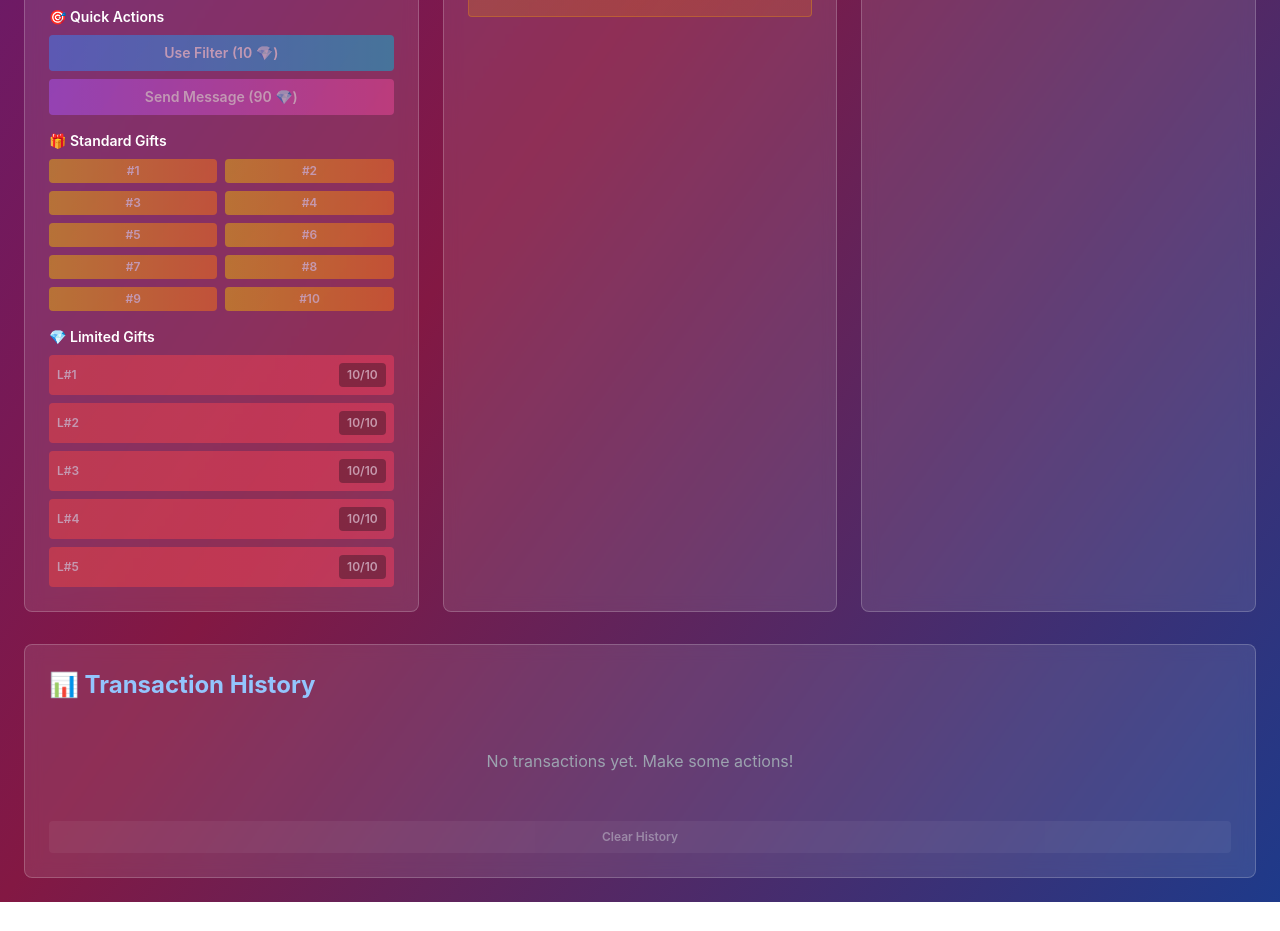
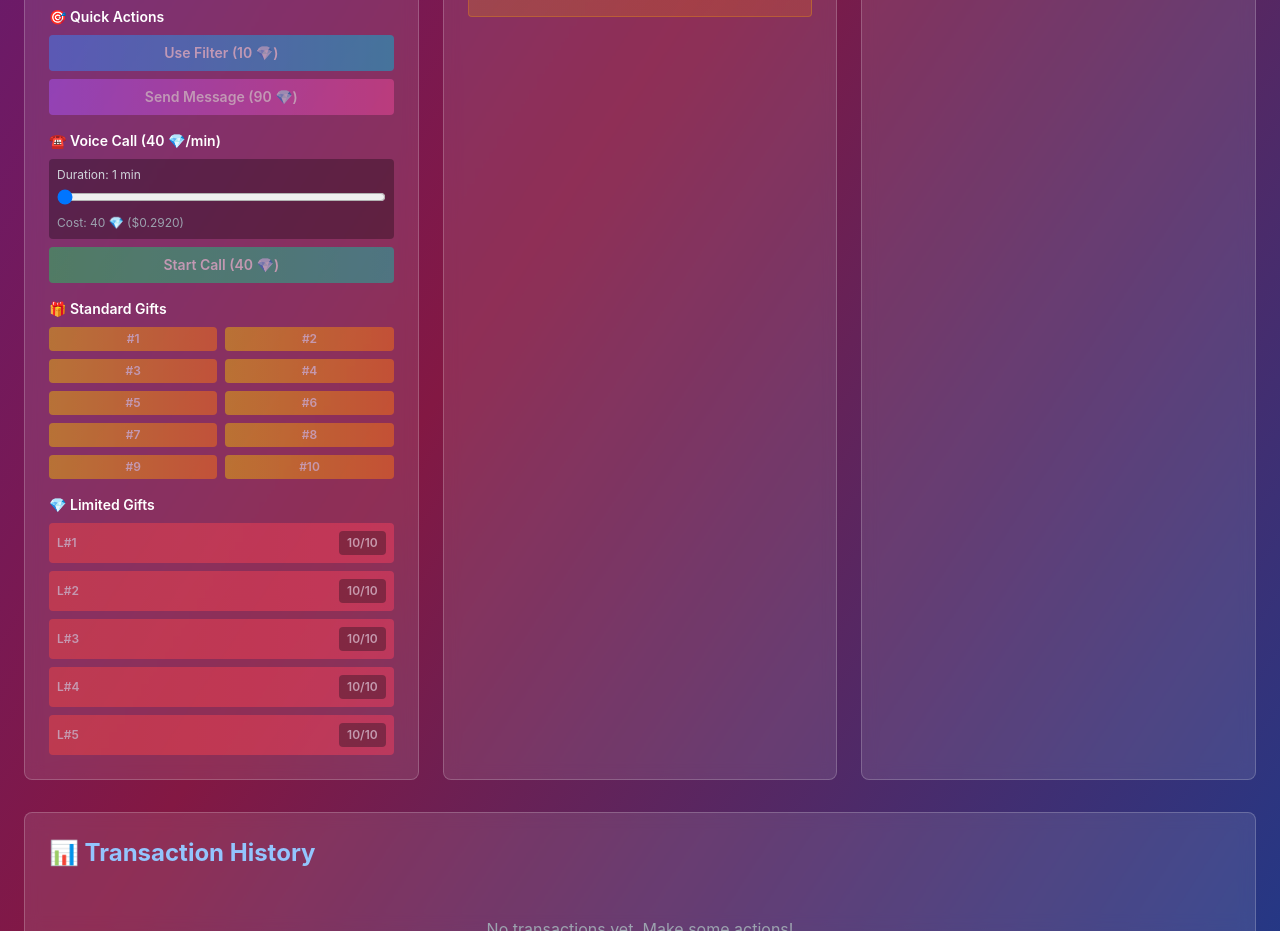
Before and after one commit to XNY-Matthew/camee-economy-simulator, a Next.js app: page / in a window 1280 px wide. Shown: the part 900-1831 px from the top of the page. Before the commit the page ends 1802 px from the top, so only its background shows below. Built offline with nearby package versions, Linux system fonts and the light colour scheme.

Commit message:
Add: Paid calls (40 crystals/min) and paid messages (90 crystals) with Player B earnings

```diff
--- a/app/page.js
+++ b/app/page.js
@@ -42,6 +42,7 @@ const CameeEconomySimulator = () => {
   });
 
   const [transactions, setTransactions] = useState([]);
+  const [callMinutes, setCallMinutes] = useState(1);
 
   // Crystal packs
   const crystalPacks = [
@@ -177,19 +178,63 @@ const CameeEconomySimulator = () => {
     const messageCost = 90;
     if (playerA.crystals >= messageCost) {
       const usdValue = messageCost * crystalRate;
-      const statusGain = usdValue * 1.0;
+      const statusGainA = usdValue * 1.0;
+      const ratingGainB = usdValue * 0.4;
+      const statusGainB = ratingGainB;
 
       setPlayerA({
         ...playerA,
         crystals: playerA.crystals - messageCost,
-        statusPoints: playerA.statusPoints + statusGain,
+        statusPoints: playerA.statusPoints + statusGainA,
         totalSpent: playerA.totalSpent + usdValue,
+      });
+
+      setPlayerB({
+        ...playerB,
+        statusPoints: playerB.statusPoints + statusGainB,
+        ratingPoints: playerB.ratingPoints + ratingGainB,
+        totalEarned: playerB.totalEarned + usdValue,
       });
 
       logTransaction('SEND_MESSAGE', {
         crystals: messageCost,
         usd: usdValue.toFixed(4),
-        statusGainA: statusGain.toFixed(2),
+        statusGainA: statusGainA.toFixed(2),
+        ratingGainB: ratingGainB.toFixed(2),
+        statusGainB: statusGainB.toFixed(2),
+      });
+    }
+  };
+
+  const handleStartCall = () => {
+    const callCost = 40 * callMinutes;
+    if (playerA.crystals >= callCost) {
+      const usdValue = callCost * crystalRate;
+      const statusGainA = usdValue * 1.0;
+      const ratingGainB = usdValue * 0.4;
+      const statusGainB = ratingGainB;
+
+      setPlayerA({
+        ...playerA,
+        crystals: playerA.crystals - callCost,
+        statusPoints: playerA.statusPoints + statusGainA,
+        totalSpent: playerA.totalSpent + usdValue,
+      });
+
+      setPlayerB({
+        ...playerB,
+        statusPoints: playerB.statusPoints + statusGainB,
+        ratingPoints: playerB.ratingPoints + ratingGainB,
+        totalEarned: playerB.totalEarned + usdValue,
+      });
+
+      logTransaction('START_CALL', {
+        minutes: callMinutes,
+        crystals: callCost,
+        usd: usdValue.toFixed(4),
+        statusGainA: statusGainA.toFixed(2),
+        ratingGainB: ratingGainB.toFixed(2),
+        statusGainB: statusGainB.toFixed(2),
       });
     }
   };
@@ -390,6 +435,27 @@ const CameeEconomySimulator = () => {
                   </button>
                 </div>
 
+                <h3 className="text-xs md:text-sm font-semibold text-white mb-2 mt-4">☎️ Voice Call (40 💎/min)</h3>
+                <div className="bg-black/30 p-2 rounded mb-2">
+                  <label className="text-xs text-gray-300 block mb-1">Duration: {callMinutes} min</label>
+                  <input
+                    type="range"
+                    min="1"
+                    max="60"
+                    value={callMinutes}
+                    onChange={(e) => setCallMinutes(parseInt(e.target.value))}
+                    className="w-full"
+                  />
+                  <p className="text-xs text-gray-400 mt-1">Cost: {40 * callMinutes} 💎 (${(40 * callMinutes * crystalRate).toFixed(4)})</p>
+                </div>
+                <button
+                  onClick={handleStartCall}
+                  disabled={playerA.crystals < 40 * callMinutes}
+                  className="w-full bg-gradient-to-r from-green-500 to-teal-500 hover:from-green-600 hover:to-teal-600 disabled:opacity-50 text-white py-1 md:py-2 px-2 md:px-3 rounded text-xs md:text-sm font-semibold transition"
+                >
+                  Start Call ({40 * callMinutes} 💎)
+                </button>
+
                 <h3 className="text-xs md:text-sm font-semibold text-white mb-2 mt-4">🎁 Standard Gifts</h3>
                 <div className="grid grid-cols-2 gap-1 md:gap-2">
                   {standardGifts.map((gift) => (
@@ -520,6 +586,7 @@ const CameeEconomySimulator = () => {
                           {tx.type === 'BUY_PACK' && '💰 Buy Pack'}
                           {tx.type === 'USE_FILTER' && '🎯 Filter'}
                           {tx.type === 'SEND_MESSAGE' && '📝 Message'}
+                          {tx.type === 'START_CALL' && '☎️ Call'}
                           {tx.type === 'SEND_STANDARD_GIFT' && `🎁 Gift #${tx.giftId}`}
                           {tx.type === 'SEND_LIMITED_GIFT' && `💎 Limited #${tx.limitedGiftId}`}
                         </span>
@@ -545,7 +612,36 @@ const CameeEconomySimulator = () => {
                         <div className="text-xs text-gray-300 space-y-1">
                           <p>Cost: <span className="text-red-400 font-semibold">{tx.crystals} 💎</span></p>
                           <p>Value: <span className="text-yellow-400 font-semibold">${tx.usd}</span></p>
-                          <p>Player A Status +<span className="text-yellow-400 font-semibold">{tx.statusGainA}</span></p>
+                          <div className="grid grid-cols-2 gap-2 mt-2">
+                            <div className="bg-purple-500/20 p-2 rounded">
+                              <p className="text-purple-300 font-semibold">Player A</p>
+                              <p className="text-yellow-400">Status +{tx.statusGainA}</p>
+                            </div>
+                            <div className="bg-green-500/20 p-2 rounded">
+                              <p className="text-green-300 font-semibold">Player B</p>
+                              <p className="text-green-400">Rating +{tx.ratingGainB}</p>
+                              <p className="text-yellow-400">Status +{tx.statusGainB}</p>
+                            </div>
+                          </div>
+                        </div>
+                      )}
+
+                      {tx.type === 'START_CALL' && (
+                        <div className="text-xs text-gray-300 space-y-1">
+                          <p>Duration: <span className="text-blue-400 font-semibold">{tx.minutes} min</span></p>
+                          <p>Cost: <span className="text-red-400 font-semibold">{tx.crystals} 💎</span></p>
+                          <p>Value: <span className="text-yellow-400 font-semibold">${tx.usd}</span></p>
+                          <div className="grid grid-cols-2 gap-2 mt-2">
+                            <div className="bg-purple-500/20 p-2 rounded">
+                              <p className="text-purple-300 font-semibold">Player A</p>
+                              <p className="text-yellow-400">Status +{tx.statusGainA}</p>
+                            </div>
+                            <div className="bg-green-500/20 p-2 rounded">
+                              <p className="text-green-300 font-semibold">Player B</p>
+                              <p className="text-green-400">Rating +{tx.ratingGainB}</p>
+                              <p className="text-yellow-400">Status +{tx.statusGainB}</p>
+                            </div>
+                          </div>
                         </div>
                       )}
 
```
